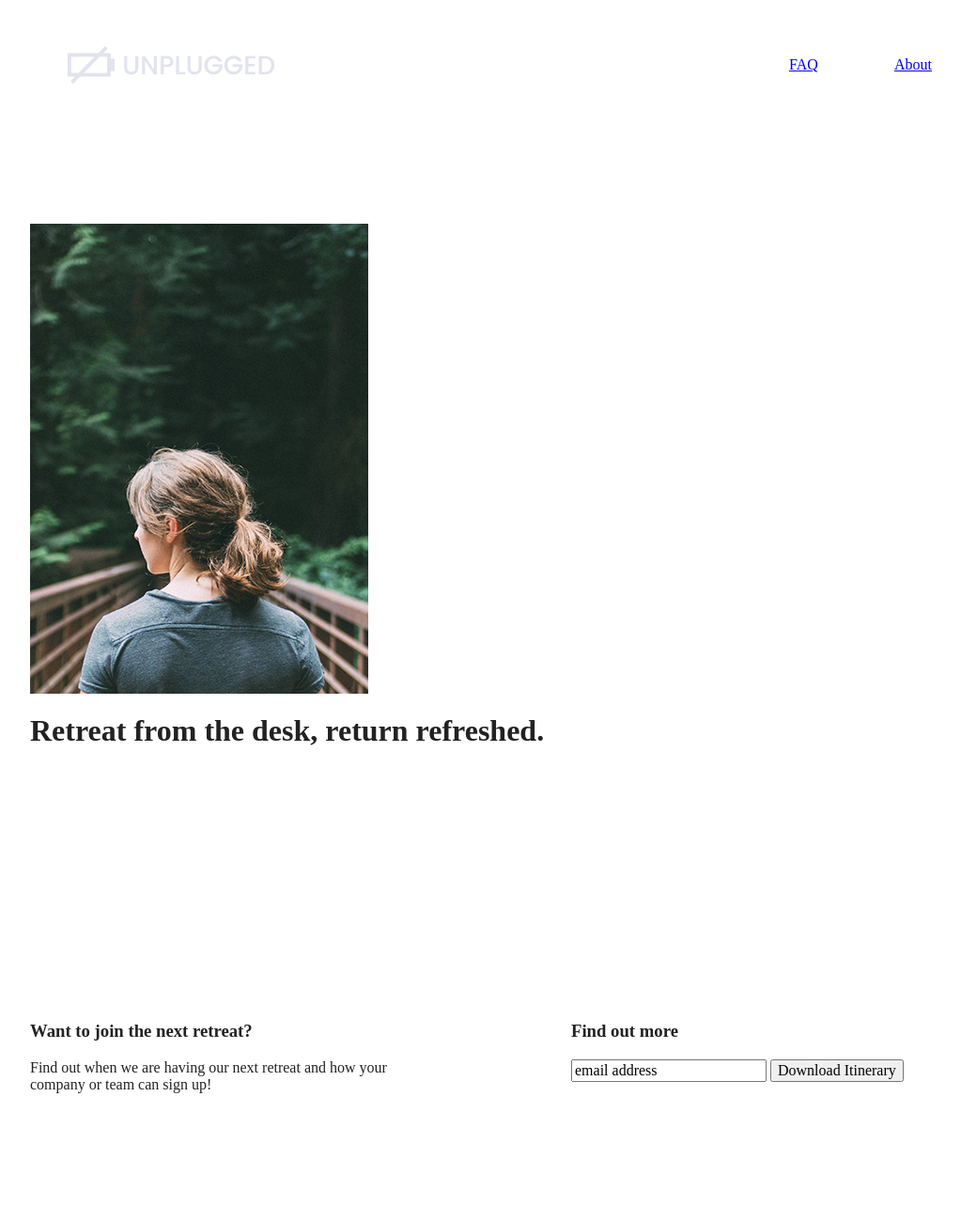
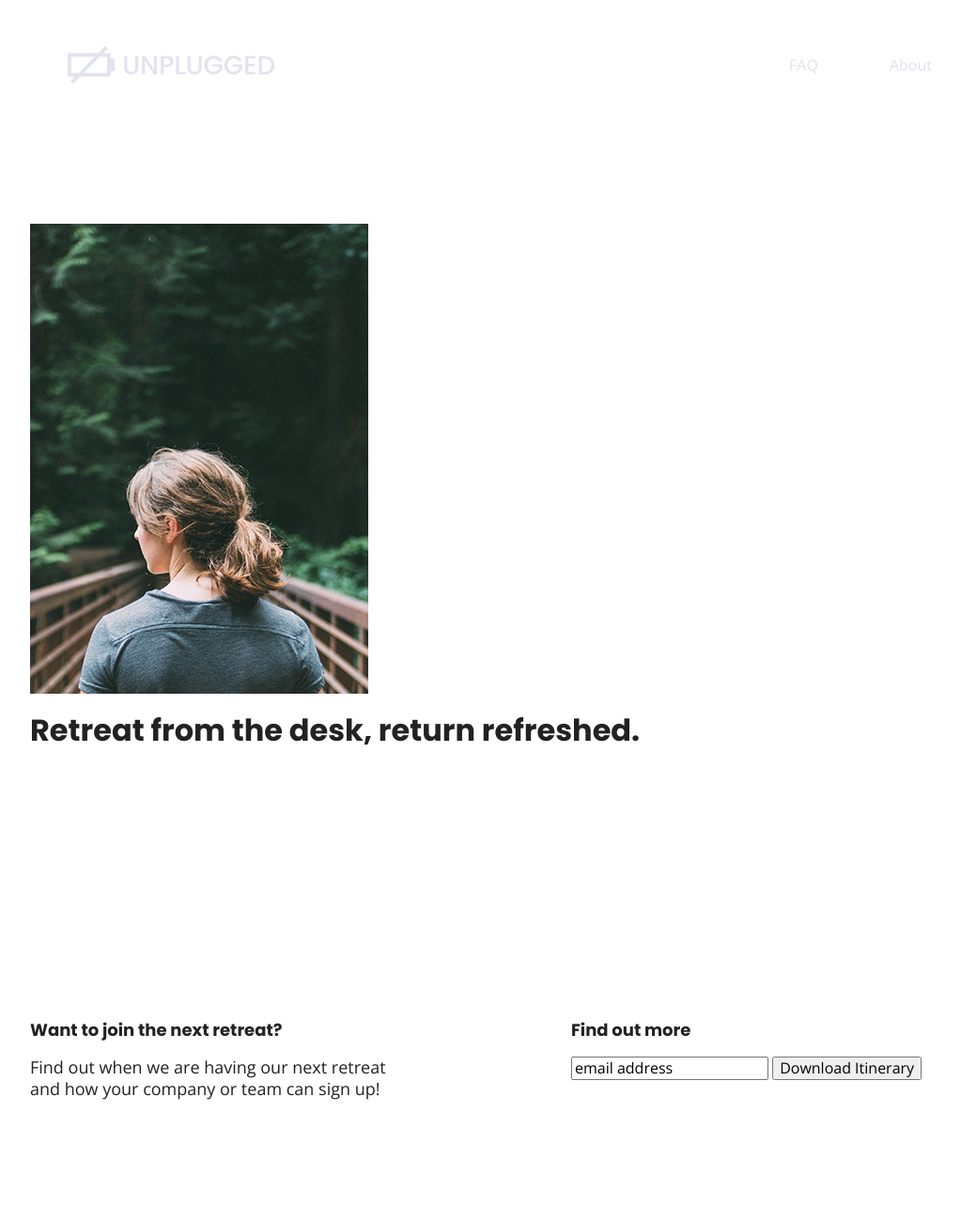
Before and after one commit to carolyn-w/unplugged-retreat, a website built with Parcel: page index.html in a window 1280 px wide. Shown: the top 1300 px of the page at 94% size, without its empty margins (128-1151 px from the left). Built offline with nearby package versions, Linux system fonts and the light colour scheme.

Commit message:
added general styles

```diff
--- a/css/main.css
+++ b/css/main.css
@@ -86,6 +86,67 @@ textarea {
 /* ==========================================================================
    Author's custom styles
    ========================================================================== */
+
+/* General Styles */
+html {
+  font-size: 16px;
+}
+
+body {
+  font-family: 'Open Sans', sans-serif;
+  font-size: 1em;
+}
+
+ul,
+ol {
+  list-style: none;
+}
+
+a {
+  color: #e2e3ed;
+  text-decoration: none;
+}
+
+h1 {
+  font-family: 'Poppins', sans-serif;
+  font-size: 2.25em;
+}
+
+h2 {
+  font-family: 'Poppins', sans-serif;
+  font-size: 1.9em;
+}
+
+h3,
+h4 {
+  font-family: 'Poppins', sans-serif;
+  font-size: 1.125em;
+}
+
+p {
+  font-size: 1.125em;
+  line-height: 23px;
+
+}
+
+img {
+
+}
+
+figure {
+
+}
+
+address {
+font-style: italic;
+}
+
+
+.content-wrapper {
+
+}
+
+
 .content-wrapper{
   width: 90%;
   margin: 50px 0;
@@ -135,15 +196,6 @@ header nav ul {
   display: flex;
   justify-content: space-around;
   width: 100%;
-
-}
-
-header nav ul li {
-  list-style: none;
-
-}
-
-header nav ul li a {
 
 }
 
```
